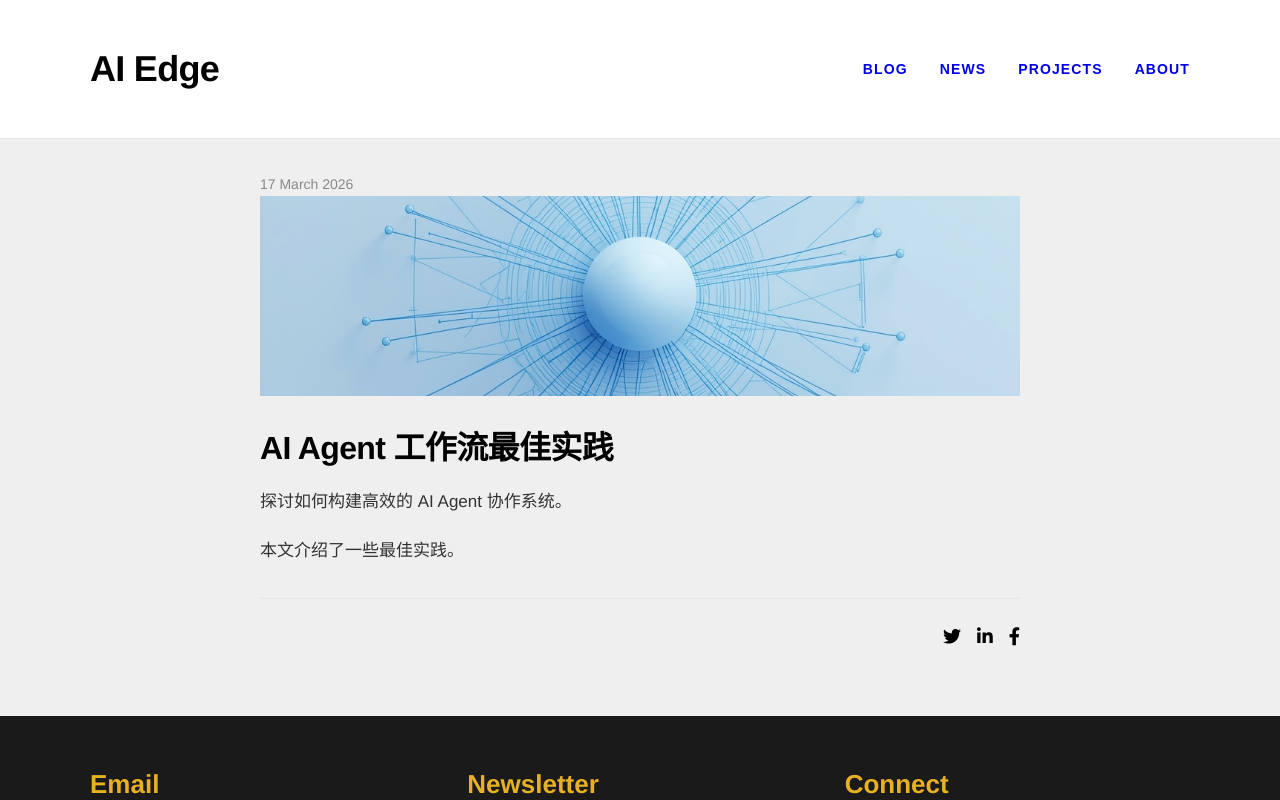
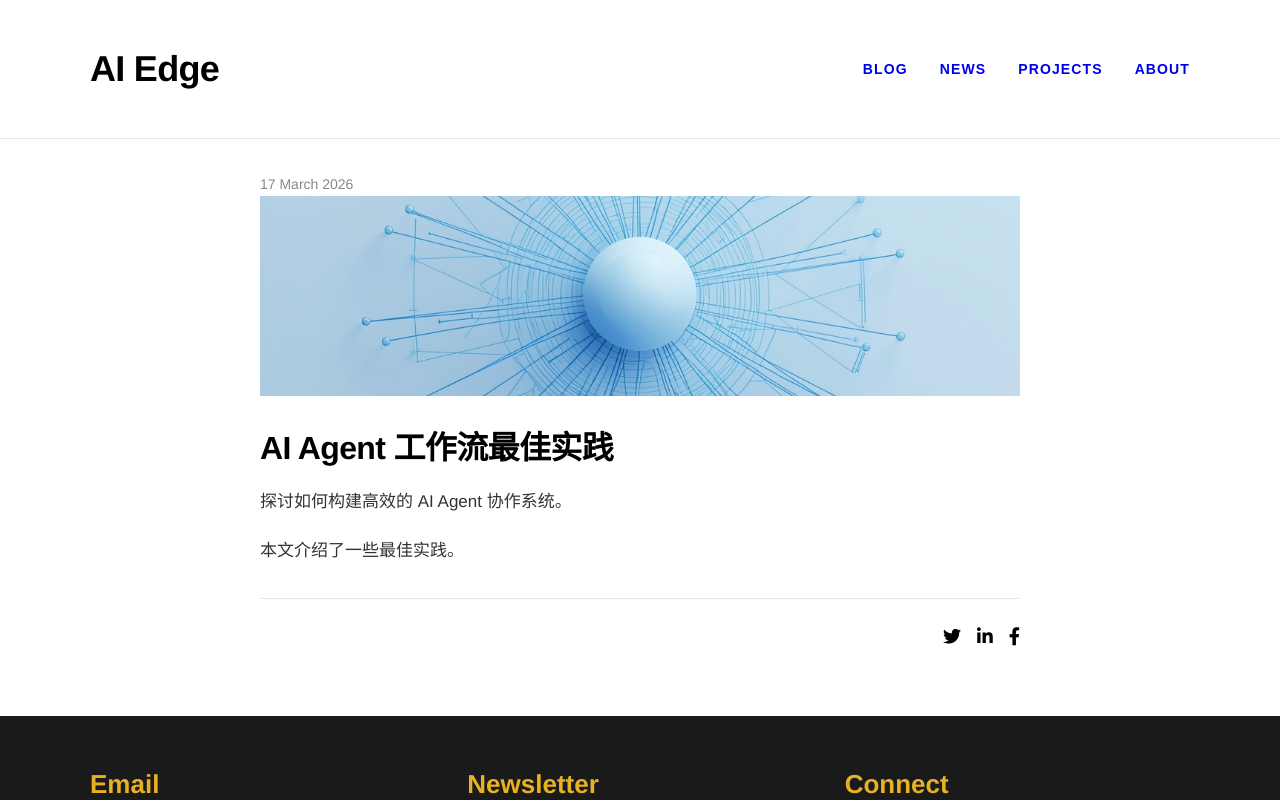
Before and after one commit to AlexSong-star/laow-blog, a Next.js app: page /news/ai-agent-workflow in a window 1280 px wide. Shown: the top 800 px of the page. Built offline with nearby package versions, Linux system fonts and the light colour scheme.

Commit message:
fix: news detail page white bg

```diff
--- a/src/app/globals.css
+++ b/src/app/globals.css
@@ -339,3 +339,4 @@ body {
 .nav-overlay-footer .social-icon:hover {
   color: #E6B123;
 }
+.news-article-page { background: #fff; }
--- a/src/app/news/[slug]/page.tsx
+++ b/src/app/news/[slug]/page.tsx
@@ -89,7 +89,7 @@ export default async function NewsDetailPage({ params }: Props) {
     <>
       <Navigation />
 
-      <article className="article-page">
+      <article className="article-page news-article-page">
         <div className="article-wrapper">
           <span className="blog-entry-category">
             {new Date(news.date).toLocaleDateString('en-GB', { day: 'numeric', month: 'long', year: 'numeric' })}
```
